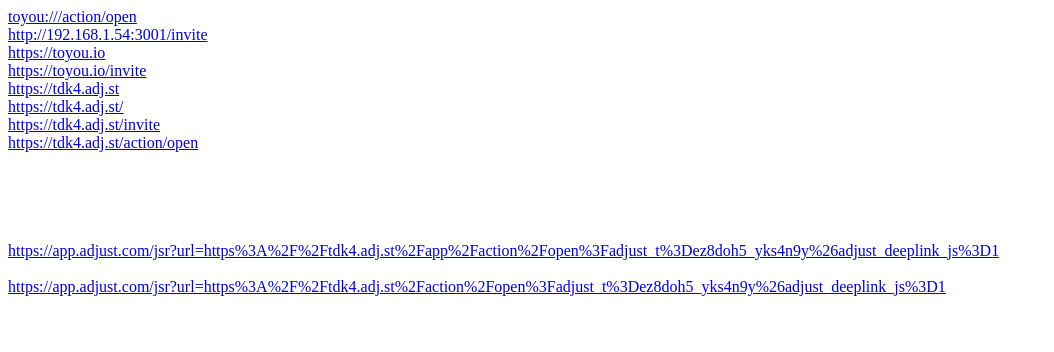
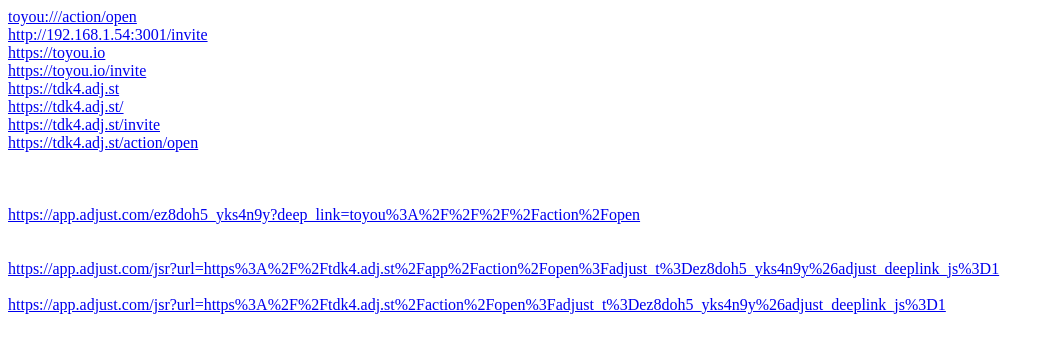
Before and after one commit to romanpekarskiy/deeplinkstest, a plain HTML site: page index.html in a window 1280 px wide. Shown: the whole page, without its empty margins (0-1054 px from the left). Drawn offline with Linux system fonts and the light colour scheme.

Commit message:
Update index.html

```diff
--- a/index.html
+++ b/index.html
@@ -21,6 +21,10 @@
   </br>
   </br>
 </br>
+
+  </br>
+<a href="https://app.adjust.com/ez8doh5_yks4n9y?deep_link=toyou%3A%2F%2F%2F%2Faction%2Fopen">https://app.adjust.com/ez8doh5_yks4n9y?deep_link=toyou%3A%2F%2F%2F%2Faction%2Fopen</a>
+
 </br>
 </br>
 </br>
```
